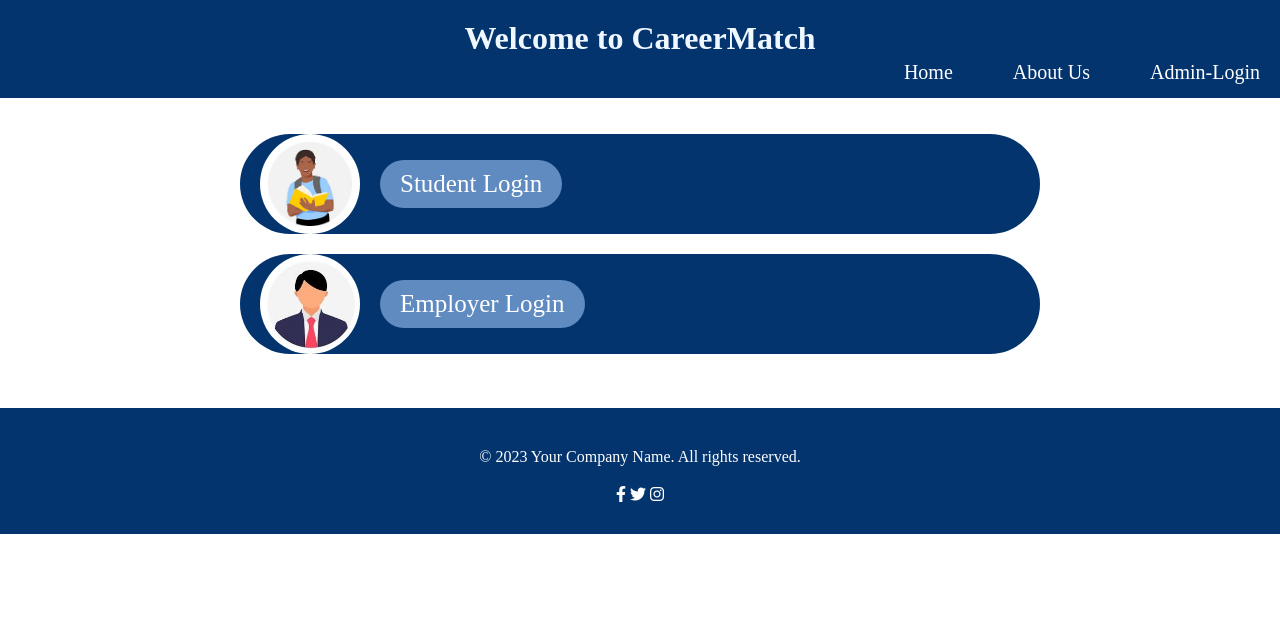
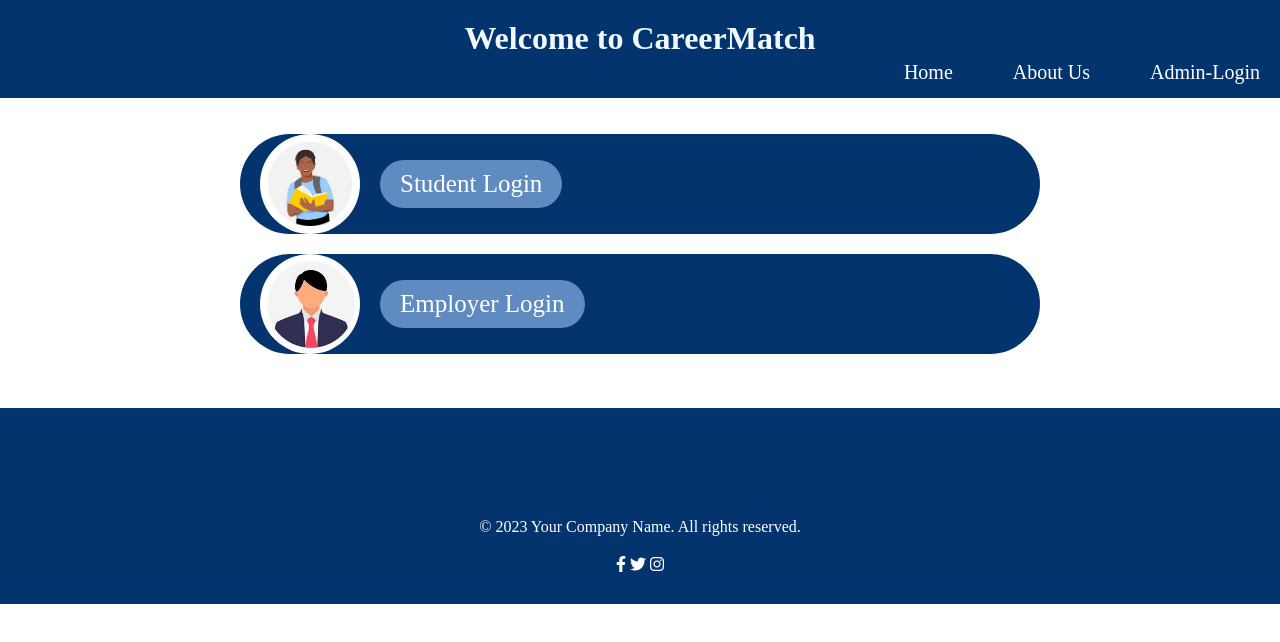
Before and after one commit to AlishaGadkari/test, a plain HTML site: page index.html in a window 1280 px wide. Drawn offline with Linux system fonts and the light colour scheme.

Commit message:
Update index.html

```diff
--- a/index.html
+++ b/index.html
@@ -121,7 +121,7 @@ h1{
 .footer .container {
     max-width: 1200px;
     padding:-10px;
-    margin-top: 30px;
+    margin-top: 100px;
     margin-bottom:20px;s
 }
 
```
